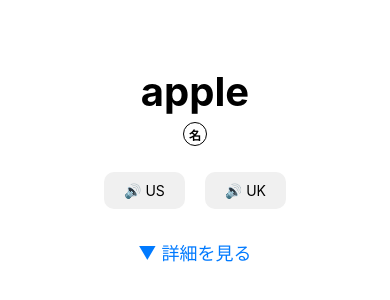
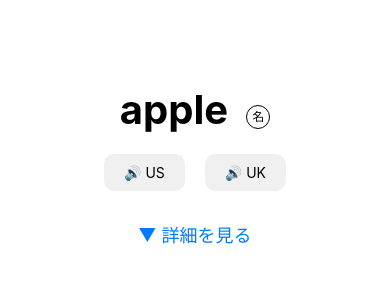
Before and after one commit to konanMiyagi/eitan-app, a React Native app: screen / in a window 390 px wide. Shown: the part 256-556 px from the top of the page. Built offline with nearby package versions, Linux system fonts and the light colour scheme.

Commit message:
品詞位置の変更

```diff
--- a/Screens/WordScreen.tsx
+++ b/Screens/WordScreen.tsx
@@ -44,10 +44,12 @@ export default function WordScreen() {
     <GestureHandlerRootView style={{ flex: 1 }}>
       <GestureDetector gesture={handleSwipe}>
         <View style={styles.container}>
-          <Text style={styles.word}>{word.word}</Text>
           {/* 品詞 */}
-          <View style={styles.posCircle}>
-            <Text style={styles.pos}>{mapPosToKanji(word.partOfSpeech)}</Text>
+          <View style={styles.wordWithPos}>
+            <Text style={styles.word}>{word.word}</Text>
+            <View style={styles.posCircle}>
+              <Text style={styles.pos}>{mapPosToKanji(word.partOfSpeech)}</Text>
+            </View>
           </View>
 
           {/* 音声再生ボタン */}
@@ -88,9 +90,27 @@ export default function WordScreen() {
 }
 
 const styles = StyleSheet.create({
-  container: { flex: 1, justifyContent: "center", alignItems: "center" },
-  word: { fontSize: 40, fontWeight: "bold" },
-  part: { fontSize: 20, marginVertical: 10, color: "#1E90FF" },
+  container: {
+    flex: 1,
+    justifyContent: "center",
+    alignItems: "center",
+  },
+  word: {
+    fontSize: 40,
+    fontWeight: "bold",
+    marginRight: 8,
+  },
+  wordWithPos: {
+    flexDirection: "row",
+    alignItems: "flex-end",
+    justifyContent: "center",
+    gap: 6,
+  },
+  part: {
+    fontSize: 20,
+    marginVertical: 10,
+    color: "#1E90FF",
+  },
   phonetic: { fontSize: 18 },
   toggleText: {
     marginTop: 30,
@@ -121,19 +141,18 @@ const styles = StyleSheet.create({
     borderRadius: 10,
   },
   posCircle: {
+    width: 24,
+    height: 24,
+    borderRadius: 12,
     borderWidth: 1,
     borderColor: "#000",
-    borderRadius: 999,
-    padding: 4,
-    width: 24,
-    height: 24,
     justifyContent: "center",
     alignItems: "center",
-    marginVertical: 6,
+    marginLeft: 4,
+    marginBottom: 5,
   },
   pos: {
     fontSize: 12,
-    fontWeight: "bold",
-    textAlign: "center",
+    lineHeight: 12,
   },
 });
```
